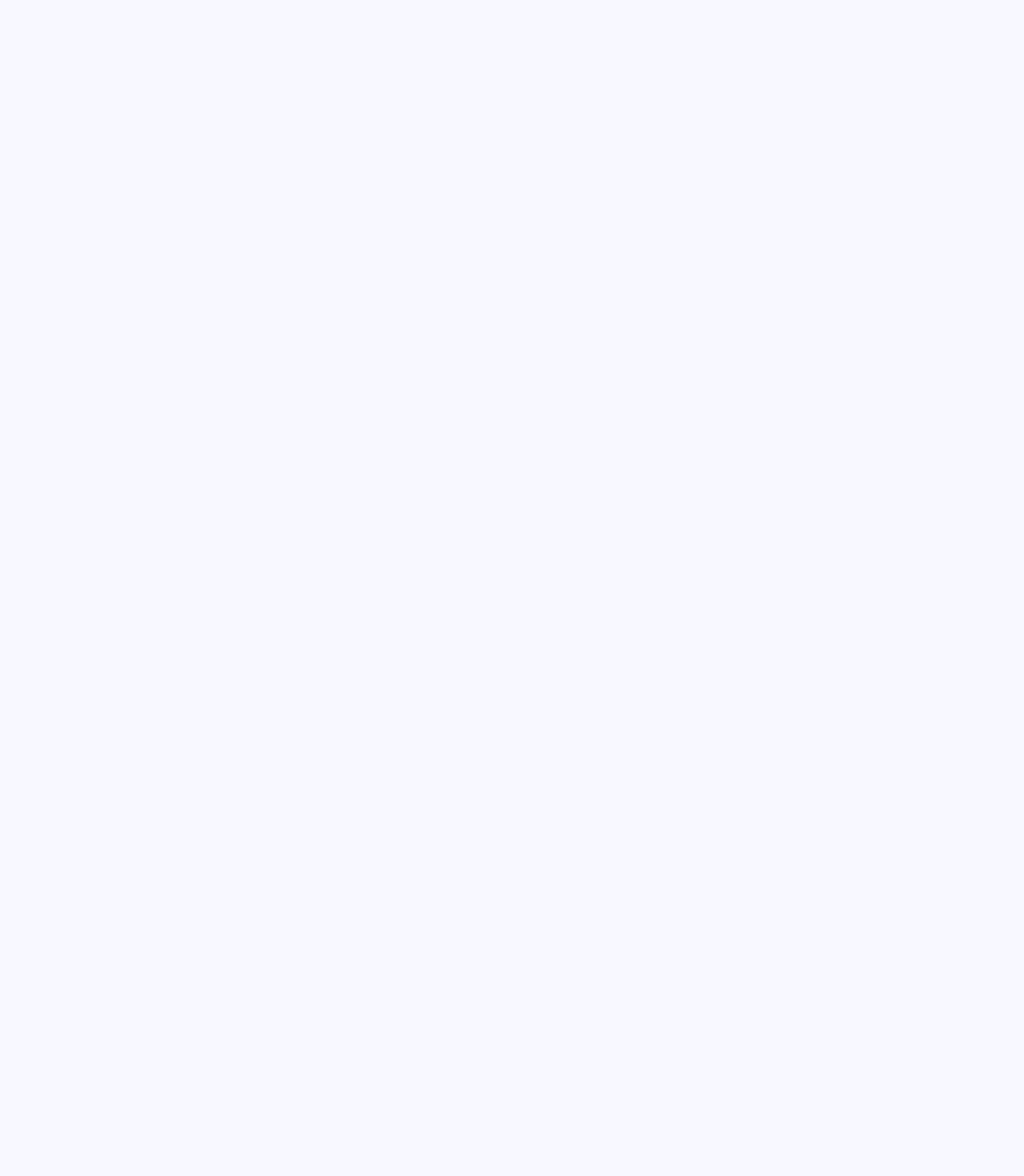
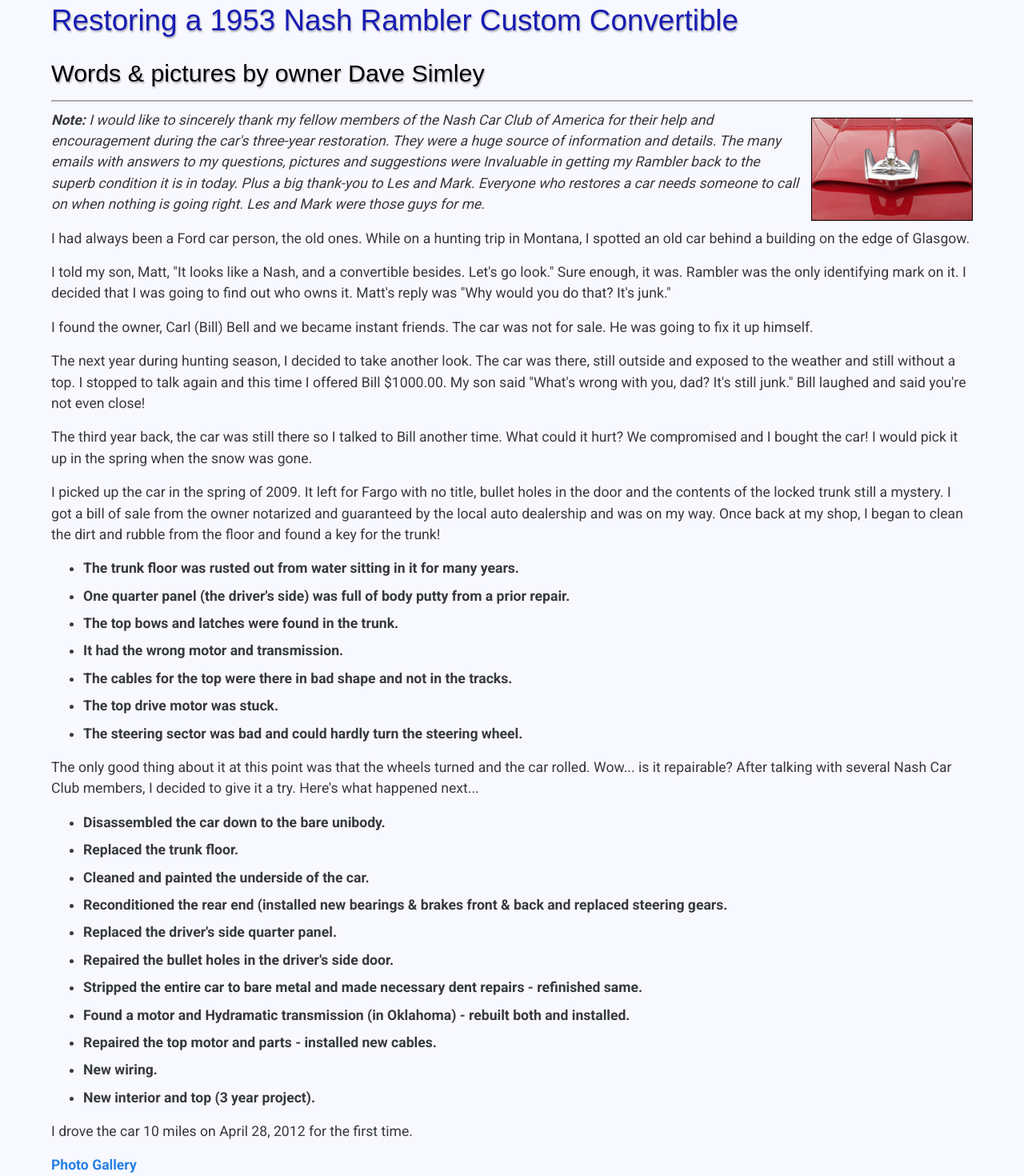
Before and after one commit to swendt57/popsgarage, a React (Create React App) app: page /nash_rambler in a window 1280 px wide. Shown: the part 146-1616 px from the top of the page at 80% size. Before the commit the page ends 920 px from the top, so only its background shows below. Built offline with nearby package versions, Linux system fonts and the light colour scheme; a web font is replaced by a local one.

Commit message:
still copyimh files and test deploying between each.

```diff
--- /dev/null
+++ b/src/components/PhotoAndCaption.js
@@ -0,0 +1,24 @@
+import React from "react";
+
+const PhotoAndCaption = props => {
+
+    return ( <div className="table">
+            <div className="row">
+                <div className="col text-center"><img src={`${window.location.origin}/assets/images/${props.image_folder}/${props.image_name}`}
+                                          className={props.class_name}
+                                          alt={props.alt_text + props.title} />
+                </div>
+            </div>
+            <div className="row">
+                <div className="col">
+                    <h2 className="text-center">{props.title}</h2>
+                    <p>{props.description}</p>
+                </div>
+            </div>
+
+            <hr/>
+        </div>
+    )
+}
+
+export default PhotoAndCaption
--- /dev/null
+++ b/src/components/Story.js
@@ -0,0 +1,21 @@
+import React from "react";
+
+const Story = props => {
+
+
+
+    return (
+        <section>
+            <h1>{props.page_heading}</h1>
+
+        <div>
+            <h2>{props.page_subheading}</h2>
+            <hr/>
+            {props.text}
+        </div>
+        </section>
+
+    )
+}
+
+export default Story
--- /dev/null
+++ b/src/containers/CalendarArt.js
@@ -0,0 +1,60 @@
+import React, {Component} from "react";
+
+import PhotoAndCaption from "../components/PhotoAndCaption";
+
+function assembleData() {
+    let data = require("../assets/data/calendar_art.json");
+
+    let itemArray = [];
+    Object.keys(data).forEach(function(key) {
+        itemArray.push(data[key]);
+    });
+
+    return itemArray;
+}
+
+
+class CalendarArt extends Component {
+
+    constructor(props) {
+        super(props);
+
+        this.state = {
+            calendarData: assembleData()
+        }
+    }
+
+    render () {
+        return (
+            <section>
+
+                <h1>Great Calendar Art</h1>
+
+                <h2>Featuring early products from the American Independents</h2>
+
+                <hr/>
+
+                <div className="container">
+
+                    <p>These images came from the kind of calendars that <strong>do</strong> get hung in Beach Bum Cove. The illustrations below are artist renditions of pre-war cars from the American independents. Back then they were all truly independent and separate automobile manufacturers and these are some of the best vehicles they offered. The calendars they were taken from were given out in the late 1990s by a large Ohio chain of "filter & lube" service outlets called FASLUBE.</p>
+
+                    {this.state.calendarData.map(item =>
+                        <PhotoAndCaption key={item.title}
+                                         title={item.title}
+                                         description={item.description}
+                                         image_name={item.image_name}
+                                         image_folder="features/calendar_art"
+                                         class_name="large-img"
+                                         alt_text="Drawing of a "
+                        />)
+                    }
+
+                </div>
+
+
+            </section>
+        )
+    }
+}
+
+export default CalendarArt;
--- /dev/null
+++ b/src/containers/NashRambler.js
@@ -0,0 +1,64 @@
+import React from "react";
+import Story from "../components/Story";
+
+const NashRambler = () => {
+
+    const mainText =
+        <React.Fragment>
+            <div>
+                <p><a href={window.location.origin + '/assets/galleries/nash_rambler_gallery/index.html'}><img src={window.location.origin + '/assets/images/features/rambler/HoodOrnament.jpg'} className="feature-img" alt="Hood ornament of the restored Rambler"/></a><em><strong>Note:</strong> I would like to sincerely thank my fellow members of the Nash Car Club of America for their help and encouragement during the car's three-year restoration. They were a huge source of information and details. The many emails with answers to my questions, pictures and suggestions were Invaluable in getting my Rambler back to the superb condition it is in today. Plus a big thank-you to Les and Mark. Everyone who restores a car needs someone to call on when nothing is going right. Les and Mark were those guys for me.</em></p>
+
+                <p>I had always been a Ford car person, the old ones. While on a hunting trip in Montana, I spotted an old car behind a building on the edge of Glasgow.</p>
+
+                <p>I told my son, Matt, "It looks like a Nash, and a convertible besides. Let's go look." Sure enough, it was. Rambler was the only identifying mark on it. I decided that I was going to find out who owns it. Matt's reply was "Why would you do that? It's junk."</p>
+
+                <p>I found the owner, Carl (Bill) Bell and we became instant friends. The car was not for sale. He was going to fix it up himself.</p>
+
+                <p>The next year during hunting season, I decided to take another look. The car was there, still outside and exposed to the weather and still without a top. I stopped to talk again and this time I offered Bill $1000.00. My son said "What's wrong with you, dad? It's still junk." Bill laughed and said you're not even close!</p>
+
+                <p>The third year back, the car was still there so I talked to Bill another time. What could it hurt? We compromised and I bought the car! I would pick it up in the spring when the snow was gone.</p>
+
+                <p>I picked up the car in the spring of 2009. It left for Fargo with no title, bullet holes in the door and the contents of the locked trunk still a mystery. I got a bill of sale from the owner notarized and guaranteed by the local auto dealership and was on my way. Once back at my shop, I began to clean the dirt and rubble from the floor and found a key for the trunk!</p>
+
+                <ul className="rambler-list">
+                    <li>The trunk floor was rusted out from water sitting in it for many years.</li>
+                    <li>One quarter panel (the driver's side) was full of body putty from a prior repair.</li>
+                    <li>The top bows and latches were found in the trunk.</li>
+                    <li>It had the wrong motor and transmission.</li>
+                    <li>The cables for the top were there in bad shape and not in the tracks.</li>
+                    <li>The top drive motor was stuck.</li>
+                    <li>The steering sector was bad and could hardly turn the steering wheel.</li>
+                </ul>
+
+                <p>The only good thing about it at this point was that the wheels turned and the car rolled. Wow... is it repairable? After talking with several Nash Car Club members, I decided to give it a try. Here's what happened next...</p>
+
+                <ul className="rambler-list">
+                    <li>Disassembled the car down to the bare unibody.</li>
+                    <li>Replaced the trunk floor.</li>
+                    <li>Cleaned and painted the underside of the car.</li>
+                    <li>Reconditioned the rear end (installed new bearings &amp; brakes front &amp; back and replaced steering gears.</li>
+                    <li>Replaced the driver's side quarter panel.</li>
+                    <li>Repaired the bullet holes in the driver's side door.</li>
+                    <li>Stripped the entire car to bare metal and made necessary dent repairs - refinished same.</li>
+                    <li>Found a motor and Hydramatic transmission (in Oklahoma) - rebuilt both and installed.</li>
+                    <li>Repaired the top motor and parts - installed new cables.</li>
+                    <li>New wiring.</li>
+                    <li>New interior and top (3 year project).</li>
+                </ul>
+
+                <p>I drove the car 10 miles on April 28, 2012 for the first time.</p>
+
+                <p><a href={window.location.origin + '/assets/galleries/nash_rambler_gallery/index.html'}><strong>Photo Gallery</strong></a></p>
+            </div>
+        </React.Fragment>
+
+    return (
+            <Story page_heading="Restoring a 1953 Nash Rambler
+Custom Convertible"
+                   page_subheading="Words & pictures by owner Dave Simley"
+                   text={mainText}/>
+    )
+
+}
+
+export default NashRambler
--- a/src/routes/Routes.js
+++ b/src/routes/Routes.js
@@ -7,11 +7,11 @@
 // import Livery from '../containers/Livery';
 // import Links from '../containers/Links';
 // import Library from '../containers/Library';
-// import MetropolitanStory from '../containers/MetropolitanStory';
-// import NashRambler from '../containers/NashRambler';
-// import LandCruiser from '../containers/LandCruiser';
-// import BeepBeep from '../containers/BeepBeep';
-// import CalendarArt from "../containers/CalendarArt"
+import MetropolitanStory from '../containers/MetropolitanStory';
+import NashRambler from '../containers/NashRambler';
+import LandCruiser from '../containers/LandCruiser';
+import BeepBeep from '../containers/BeepBeep';
+import CalendarArt from "../containers/CalendarArt"
 // import NashRemodel from "../containers/NashRemodel";
 // import ProfessionalCars from "../containers/ProfessionalCars";
 // import ChryslerCrownImperial from "../containers/ChryslerCrownImperial";
@@ -26,11 +26,11 @@
             {/*<Route path="/livery" component={Livery}/>*/}
             {/*<Route path="/library" component={Library}/>*/}
             {/*<Route path="/links" component={Links}/>*/}
-            {/*<Route path="/metropolitan_story" component={MetropolitanStory}/>*/}
-            {/*<Route path="/nash_rambler" component={NashRambler}/>*/}
-            {/*<Route path="/land_cruiser" component={LandCruiser}/>*/}
-            {/*<Route path="/beep_beep" component={BeepBeep}/>*/}
-            {/*<Route path="/calendar_art" component={CalendarArt}/>*/}
+            <Route path="/metropolitan_story" component={MetropolitanStory}/>
+            <Route path="/nash_rambler" component={NashRambler}/>
+            <Route path="/land_cruiser" component={LandCruiser}/>
+            <Route path="/beep_beep" component={BeepBeep}/>
+            <Route path="/calendar_art" component={CalendarArt}/>
             {/*<Route path="/nash_remodel" component={NashRemodel}/>*/}
             {/*<Route path="/professional_cars" component={ProfessionalCars}/>*/}
             {/*<Route path="/chrysler_crown_imperial" component={ChryslerCrownImperial}/>*/}
```
Also changed, not shown: src/components/PhotoWithDetailAndUrls.js (added, +28 -0 lines), src/components/SinglePhoto.js (added, +13 -0 lines).
